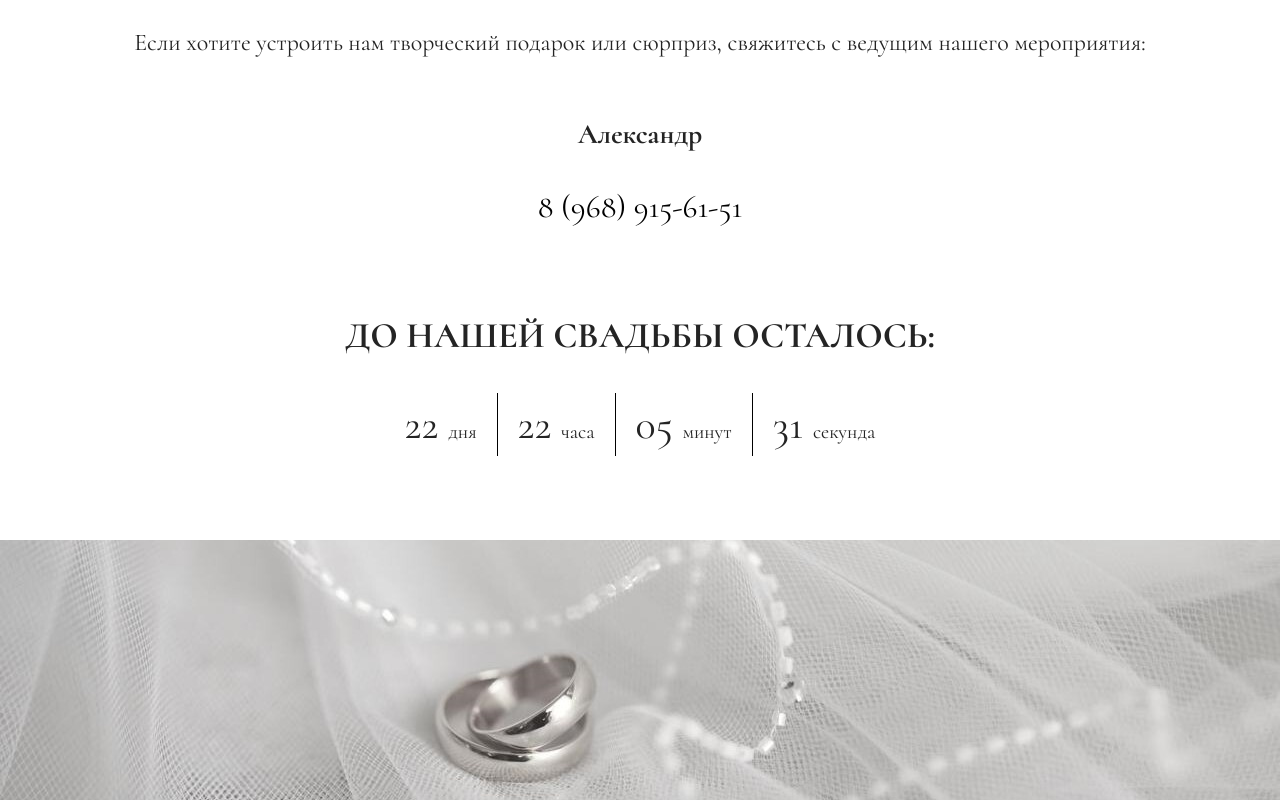
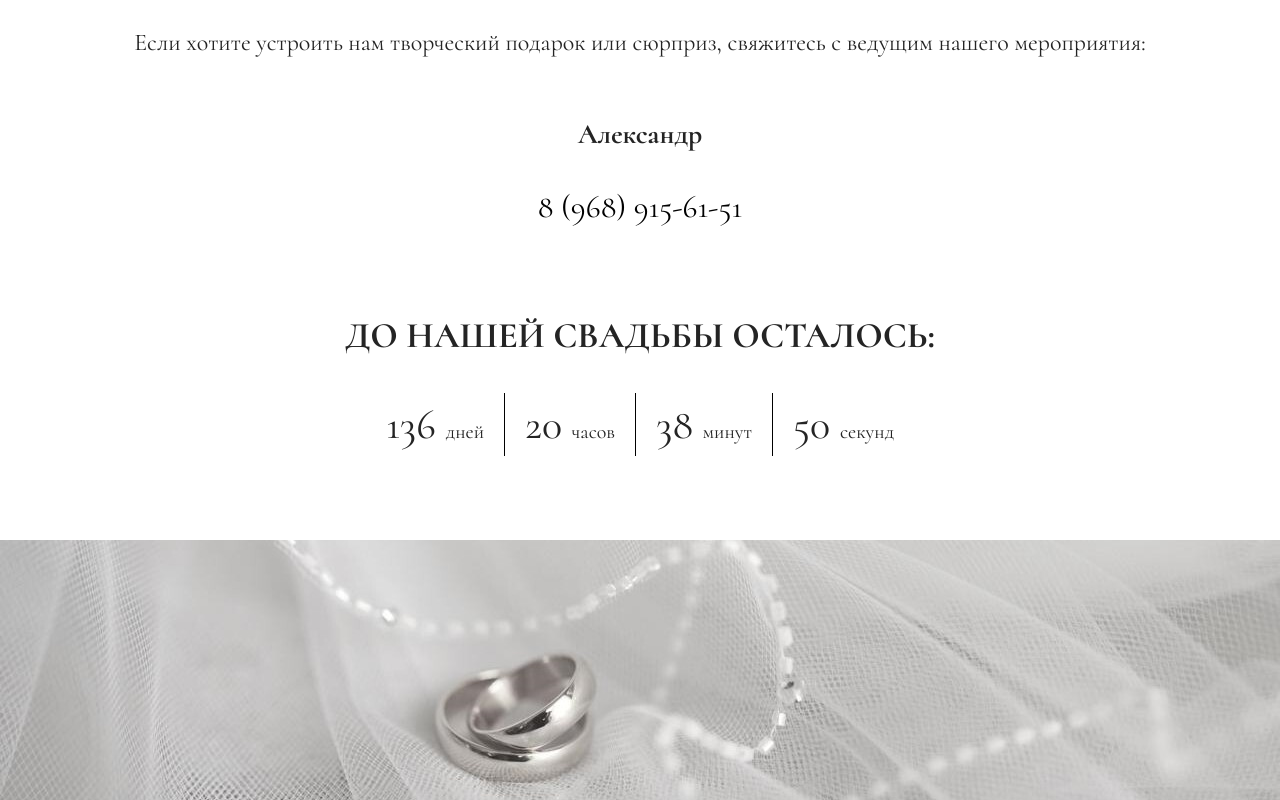
Before and after one commit to Schneegestober1/inventation, a React (Vite) app: page / in a window 1280 px wide. Shown: the part 6608-7408 px from the top of the page. Built offline with nearby package versions, Linux system fonts and the light colour scheme.

Commit message:
countdown was added

```diff
--- a/src/components/Countdown/CountDown.jsx
+++ b/src/components/Countdown/CountDown.jsx
@@ -1,19 +1,73 @@
+import { useEffect, useState } from 'react'
 import styles from '../Countdown/countDown.module.scss'
 
 export const CountDown = () => {
+	const countDownDate = new Date('Aug 15, 2025 15:00:00').getTime()
 
+  const [timeLeft, setTimeLeft] = useState({
+    days: '00',
+    hours: '00',
+    minutes: '00',
+    seconds: '00'
+  })
+
+  useEffect(() => {
+    const interval = setInterval(() => {
+      const now = new Date().getTime()
+      const distance = countDownDate - now
+
+      if (distance < 0) {
+        clearInterval(interval)
+        setTimeLeft({
+          days: '00',
+          hours: '00',
+          minutes: '00',
+          seconds: '00'
+        })
+        return
+      }
+
+      const days = Math.floor(distance / (1000 * 60 * 60 * 24))
+      const hours = Math.floor((distance % (1000 * 60 * 60 * 24)) / (1000 * 60 * 60))
+      const minutes = Math.floor((distance % (1000 * 60 * 60)) / (1000 * 60))
+      const seconds = Math.floor((distance % (1000 * 60)) / 1000)
+
+      setTimeLeft({
+        days: formatTime(days),
+        hours: formatTime(hours),
+        minutes: formatTime(minutes),
+        seconds: formatTime(seconds)
+      })
+    }, 1000)
+
+    return () => clearInterval(interval)
+  }, [countDownDate])
+
+	function formatTime(unit) {
+	return unit < 10 ? '0' + unit : unit.toString()
+	}
+
+	function getPlural(number, one, few, many) {
+		const n = Math.abs(number) % 100
+		const n1 = n % 10
+
+		if (n > 10 && n < 20) return many
+		if (n1 > 1 && n1 < 5) return few
+		if (n1 === 1) return one
+		return many
+	}
 
 	return (
 		<section className={styles.container}>
 			<h2>ДО НАШЕЙ СВАДЬБЫ ОСТАЛОСЬ:</h2>
 			<div className={styles.countDownBox}>
-				<div className={styles.countDown}>22 <span>дня</span></div>
+				<div className={styles.countDown}>{timeLeft.days} <span>{getPlural(+timeLeft.days, 'день', 'дня', 'дней')}</span></div>
 				<div className={styles.countDownLine}></div>
-				<div className={styles.countDown}>22 <span>часа</span></div>
+				<div className={styles.countDown}>{timeLeft.hours} <span>{getPlural(+timeLeft.hours, 'час', 'часа', 'часов')}</span></div>
 				<div className={styles.countDownLine}></div>
-				<div className={styles.countDown}>05 <span>минут</span></div>
+				<div className={styles.countDown}>{timeLeft.minutes} <span>{getPlural(+timeLeft.minutes, 'минута', 'минуты', 'минут')}</span></div>
 				<div className={styles.countDownLine}></div>
-				<div className={styles.countDown}>31 <span>секунда</span></div>
+				<div className={styles.countDown}>{timeLeft.seconds} <span>{getPlural(+timeLeft.seconds, 'секунда', 'секунды', 'секунд')}</span></div>
 			</div>
 		</section>
 	)
```
